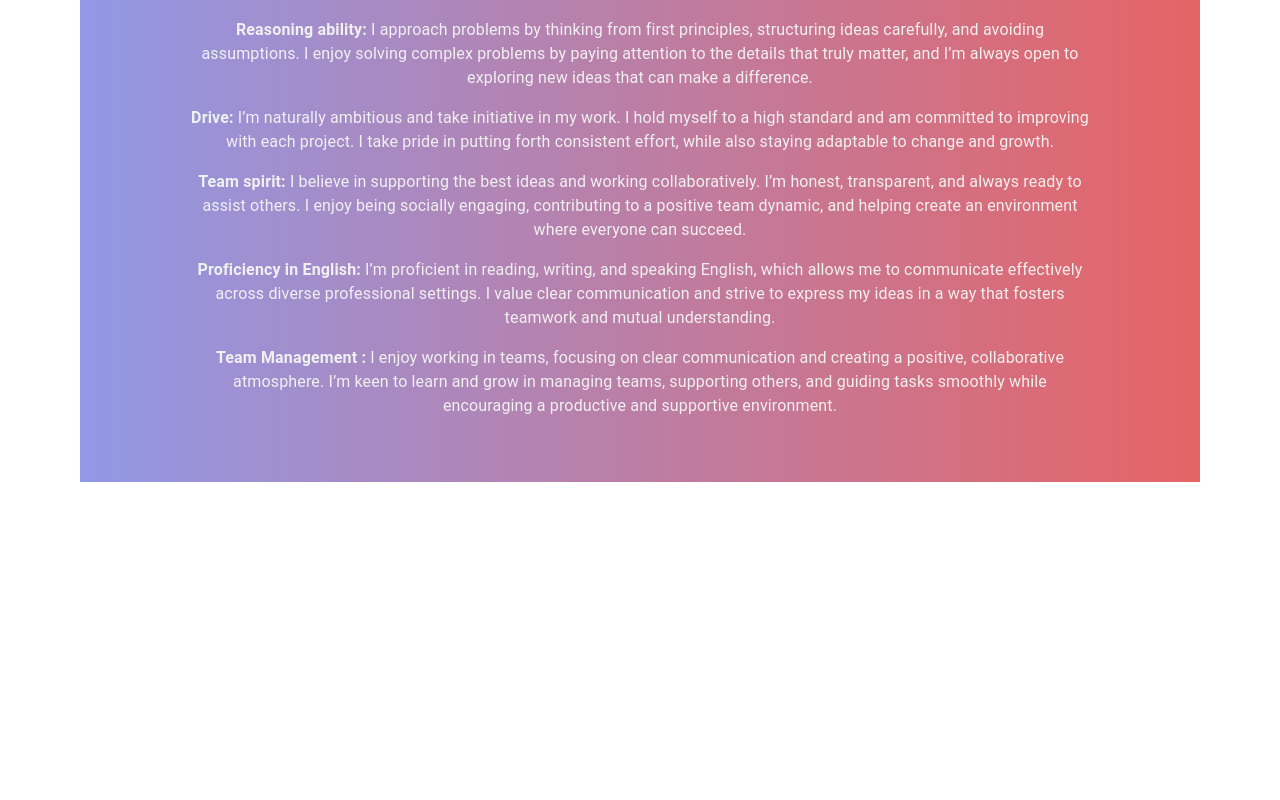
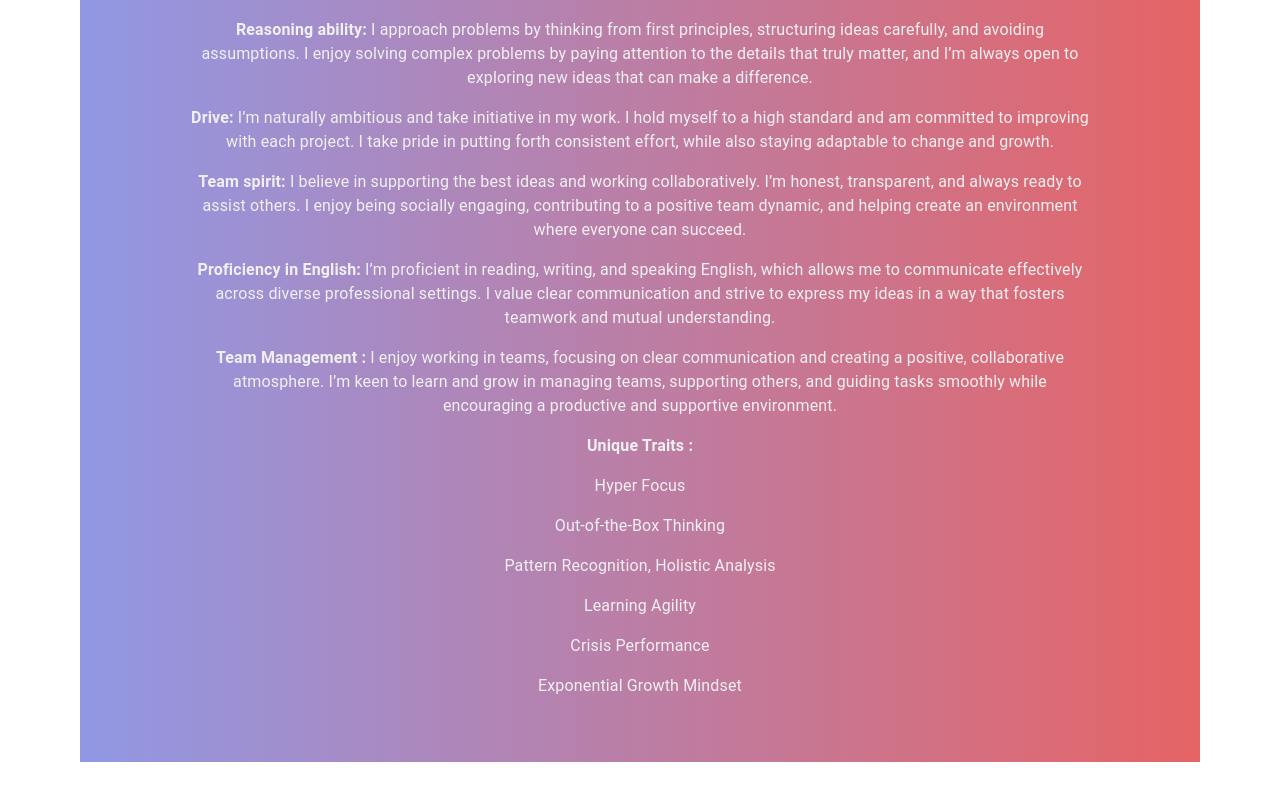
Before and after one commit to SaiVinay023/Personal_website, a React (Create React App) app in the folder frontend/my-app/: page /about in a window 1280 px wide. Shown: the part 1145-1945 px from the top of the page. Before the commit the page ends 1707 px from the top, so only its background shows below. Built offline with nearby package versions, Linux system fonts and the light colour scheme.

Commit message:
unique traits

```diff
--- a/frontend/my-app/src/Resume/components/HomePage.js
+++ b/frontend/my-app/src/Resume/components/HomePage.js
@@ -159,7 +159,28 @@ Team Management
           :</strong> I enjoy working in teams, focusing on clear communication and creating a positive, collaborative atmosphere. I’m keen to learn and grow in managing teams, supporting others, and guiding tasks smoothly while encouraging a productive and supportive environment.
         </Typography>
         <Typography variant="body1" paragraph sx={{ color: '#f0f0f0' }}>
+        <strong>Unique Traits
+        :</strong>
         </Typography>
+        <Typography variant="body1" paragraph sx={{ color: '#f0f0f0' }}>
+         Hyper Focus
+        </Typography>
+        <Typography variant="body1" paragraph sx={{ color: '#f0f0f0' }}>
+          Out-of-the-Box Thinking
+        </Typography>
+        <Typography variant="body1" paragraph sx={{ color: '#f0f0f0' }}>
+          Pattern Recognition, Holistic Analysis
+        </Typography>
+        <Typography variant="body1" paragraph sx={{ color: '#f0f0f0' }}>
+          Learning Agility
+        </Typography>
+        <Typography variant="body1" paragraph sx={{ color: '#f0f0f0' }}>
+        Crisis Performance
+        </Typography>
+        <Typography variant="body1" paragraph sx={{ color: '#f0f0f0' }}>
+          Exponential Growth Mindset
+        </Typography>
+
       </Box>
 
       {/* Popup dialog for details */}
```
